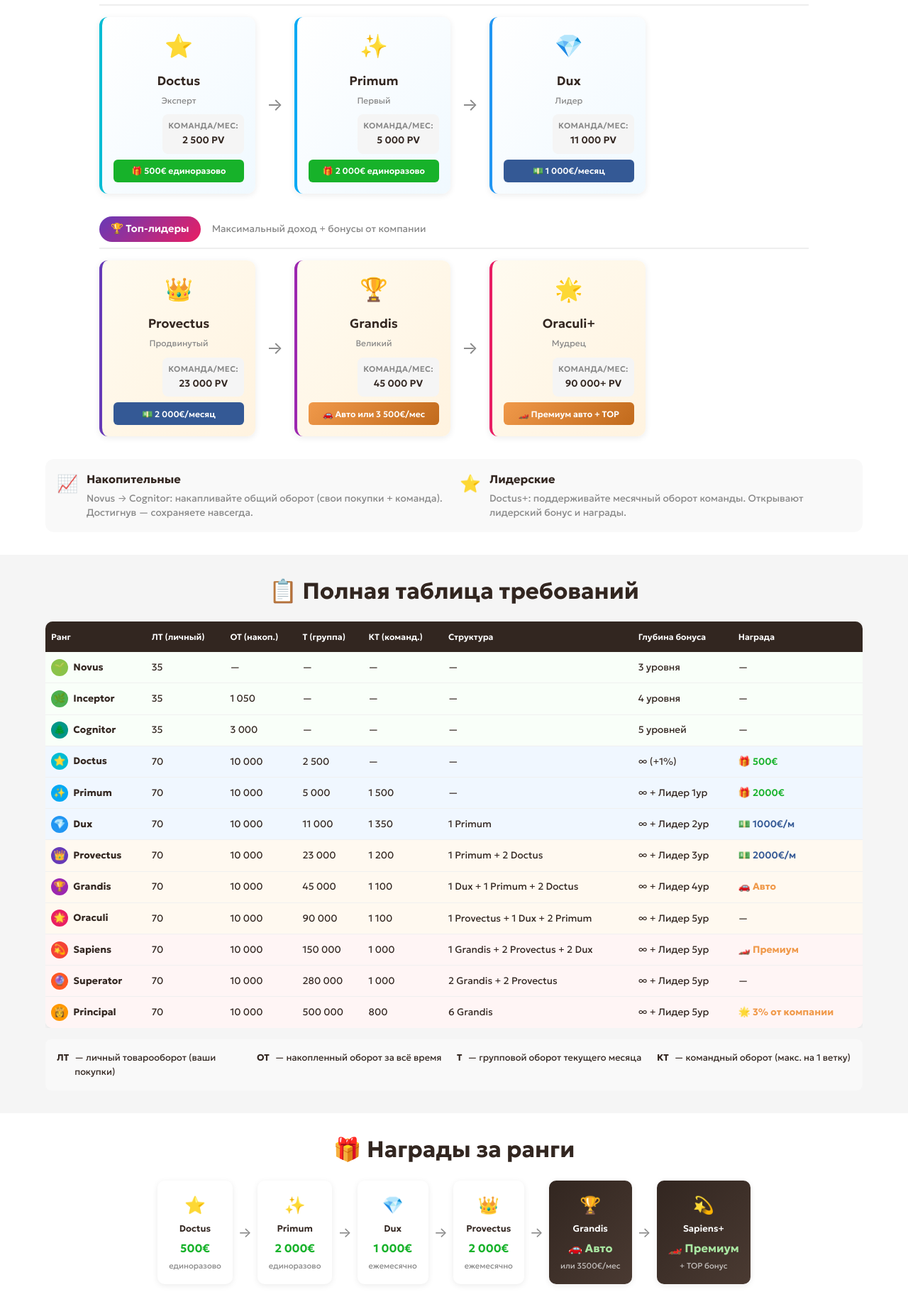
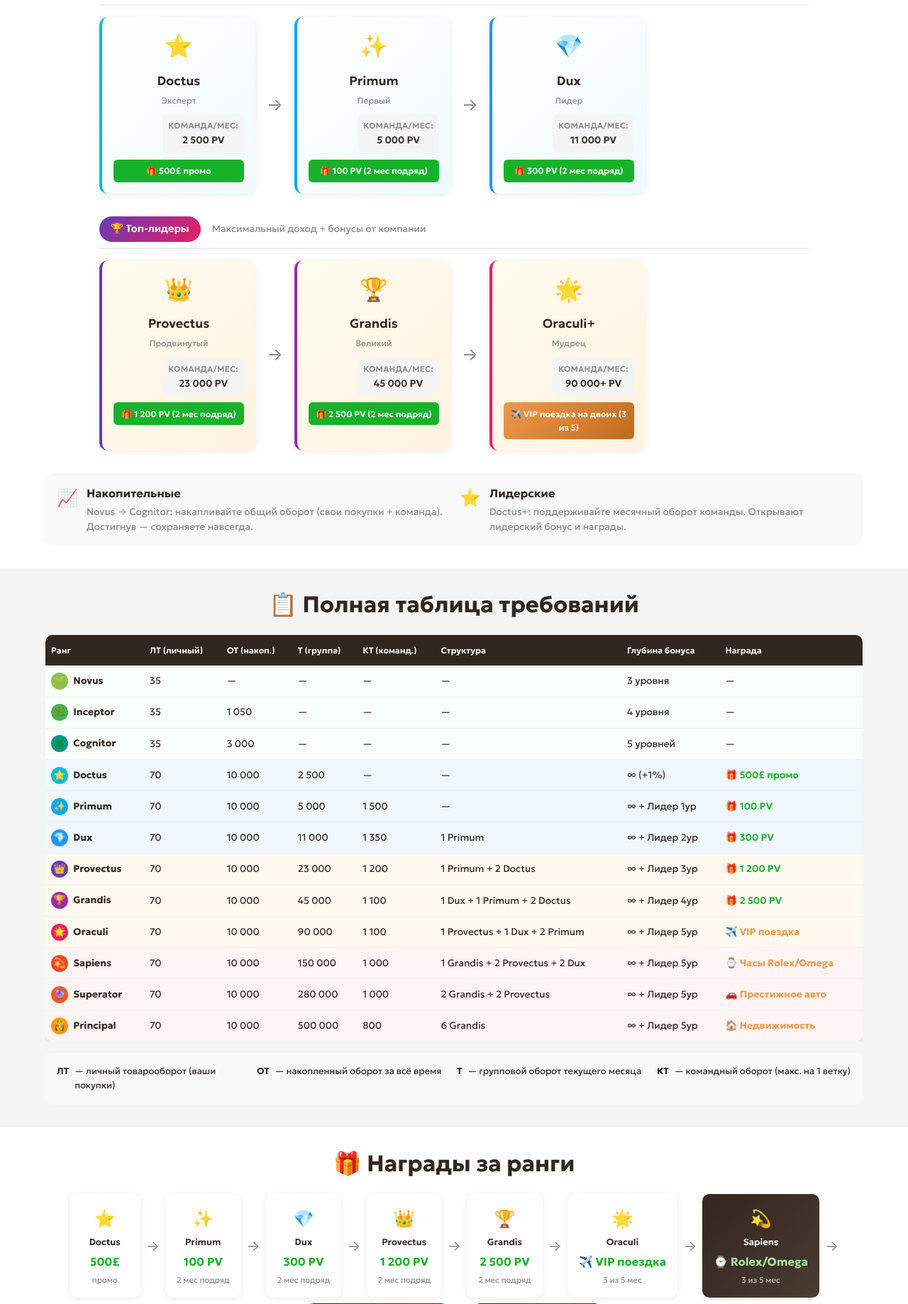
Before and after one commit to andkhalov/quinta_presentation, a Django app: page /calculator/ranks/ in a window 1280 px wide. Shown: the part 648-2486 px from the top of the page at 71% size. Run offline with Django 5.2, Linux system fonts and the light colour scheme.

Commit message:
feat: прочитай маркетинг, дневник и общее инфо по проект

```diff
--- a/quinta_app/calculator/templates/calculator/bonuses.html
+++ b/quinta_app/calculator/templates/calculator/bonuses.html
@@ -334,7 +334,7 @@
         <div class="rewards-grid-compact">
             <div class="reward-card-mini promo">
                 <div class="reward-rank">⭐ Doctus</div>
-                <div class="reward-val">500€</div>
+                <div class="reward-val">500£</div>
                 <div class="reward-note">PROMO!</div>
             </div>
             <div class="reward-card-mini">
--- a/quinta_app/calculator/templates/calculator/ranks.html
+++ b/quinta_app/calculator/templates/calculator/ranks.html
@@ -77,7 +77,7 @@
                             <span class="req-label">Команда/мес:</span>
                             <span class="req-value">2 500 PV</span>
                         </div>
-                        <div class="rank-bonus">🎁 500€ единоразово</div>
+                        <div class="rank-bonus">🎁 500£ промо</div>
                     </div>
                     <div class="rank-arrow">→</div>
                     <div class="rank-card featured" style="--rank-clr: #03A9F4;">
@@ -90,7 +90,7 @@
                             <span class="req-label">Команда/мес:</span>
                             <span class="req-value">5 000 PV</span>
                         </div>
-                        <div class="rank-bonus">🎁 2 000€ единоразово</div>
+                        <div class="rank-bonus">🎁 100 PV (2 мес подряд)</div>
                     </div>
                     <div class="rank-arrow">→</div>
                     <div class="rank-card featured" style="--rank-clr: #2196F3;">
@@ -103,7 +103,7 @@
                             <span class="req-label">Команда/мес:</span>
                             <span class="req-value">11 000 PV</span>
                         </div>
-                        <div class="rank-bonus monthly">💵 1 000€/месяц</div>
+                        <div class="rank-bonus">🎁 300 PV (2 мес подряд)</div>
                     </div>
                 </div>
             </div>
@@ -125,7 +125,7 @@
                             <span class="req-label">Команда/мес:</span>
                             <span class="req-value">23 000 PV</span>
                         </div>
-                        <div class="rank-bonus monthly">💵 2 000€/месяц</div>
+                        <div class="rank-bonus">🎁 1 200 PV (2 мес подряд)</div>
                     </div>
                     <div class="rank-arrow">→</div>
                     <div class="rank-card premium" style="--rank-clr: #9C27B0;">
@@ -138,7 +138,7 @@
                             <span class="req-label">Команда/мес:</span>
                             <span class="req-value">45 000 PV</span>
                         </div>
-                        <div class="rank-bonus premium">🚗 Авто или 3 500€/мес</div>
+                        <div class="rank-bonus">🎁 2 500 PV (2 мес подряд)</div>
                     </div>
                     <div class="rank-arrow">→</div>
                     <div class="rank-card premium" style="--rank-clr: #E91E63;">
@@ -151,7 +151,7 @@
                             <span class="req-label">Команда/мес:</span>
                             <span class="req-value">90 000+ PV</span>
                         </div>
-                        <div class="rank-bonus premium">🏎️ Премиум авто + TOP</div>
+                        <div class="rank-bonus premium">✈️ VIP поездка на двоих (3 из 5)</div>
                     </div>
                 </div>
             </div>
@@ -235,7 +235,7 @@
                         <td>—</td>
                         <td>—</td>
                         <td>∞ (+1%)</td>
-                        <td class="reward">🎁 500€</td>
+                        <td class="reward">🎁 500£ промо</td>
                     </tr>
                     <tr class="rank-mid">
                         <td><span class="rank-badge-sm" style="--clr: #03A9F4;">✨</span> <strong>Primum</strong></td>
@@ -245,7 +245,7 @@
                         <td>1 500</td>
                         <td>—</td>
                         <td>∞ + Лидер 1ур</td>
-                        <td class="reward">🎁 2000€</td>
+                        <td class="reward">🎁 100 PV</td>
                     </tr>
                     <tr class="rank-mid">
                         <td><span class="rank-badge-sm" style="--clr: #2196F3;">💎</span> <strong>Dux</strong></td>
@@ -255,7 +255,7 @@
                         <td>1 350</td>
                         <td>1 Primum</td>
                         <td>∞ + Лидер 2ур</td>
-                        <td class="reward monthly">💵 1000€/м</td>
+                        <td class="reward">🎁 300 PV</td>
                     </tr>
                     <tr class="rank-top">
                         <td><span class="rank-badge-sm" style="--clr: #673AB7;">👑</span> <strong>Provectus</strong></td>
@@ -265,7 +265,7 @@
                         <td>1 200</td>
                         <td>1 Primum + 2 Doctus</td>
                         <td>∞ + Лидер 3ур</td>
-                        <td class="reward monthly">💵 2000€/м</td>
+                        <td class="reward">🎁 1 200 PV</td>
                     </tr>
                     <tr class="rank-top">
                         <td><span class="rank-badge-sm" style="--clr: #9C27B0;">🏆</span> <strong>Grandis</strong></td>
@@ -275,7 +275,7 @@
                         <td>1 100</td>
                         <td>1 Dux + 1 Primum + 2 Doctus</td>
                         <td>∞ + Лидер 4ур</td>
-                        <td class="reward premium">🚗 Авто</td>
+                        <td class="reward">🎁 2 500 PV</td>
                     </tr>
                     <tr class="rank-top">
                         <td><span class="rank-badge-sm" style="--clr: #E91E63;">🌟</span> <strong>Oraculi</strong></td>
@@ -285,7 +285,7 @@
                         <td>1 100</td>
                         <td>1 Provectus + 1 Dux + 2 Primum</td>
                         <td>∞ + Лидер 5ур</td>
-                        <td>—</td>
+                        <td class="reward premium">✈️ VIP поездка</td>
                     </tr>
                     <tr class="rank-elite">
                         <td><span class="rank-badge-sm" style="--clr: #F44336;">💫</span> <strong>Sapiens</strong></td>
@@ -295,7 +295,7 @@
                         <td>1 000</td>
                         <td>1 Grandis + 2 Provectus + 2 Dux</td>
                         <td>∞ + Лидер 5ур</td>
-                        <td class="reward premium">🏎️ Премиум</td>
+                        <td class="reward premium">⌚ Часы Rolex/Omega</td>
                     </tr>
                     <tr class="rank-elite">
                         <td><span class="rank-badge-sm" style="--clr: #FF5722;">🔮</span> <strong>Superator</strong></td>
@@ -305,7 +305,7 @@
                         <td>1 000</td>
                         <td>2 Grandis + 2 Provectus</td>
                         <td>∞ + Лидер 5ур</td>
-                        <td>—</td>
+                        <td class="reward premium">🚗 Престижное авто</td>
                     </tr>
                     <tr class="rank-elite">
                         <td><span class="rank-badge-sm" style="--clr: #FF9800;">👸</span> <strong>Principal</strong></td>
@@ -315,7 +315,7 @@
                         <td>800</td>
                         <td>6 Grandis</td>
                         <td>∞ + Лидер 5ур</td>
-                        <td class="reward premium">🌟 3% от компании</td>
+                        <td class="reward premium">🏠 Недвижимость</td>
                     </tr>
                 </tbody>
             </table>
@@ -340,43 +340,64 @@
             <div class="reward-step">
                 <div class="reward-icon">⭐</div>
                 <div class="reward-name">Doctus</div>
-                <div class="reward-value">500€</div>
-                <div class="reward-type">единоразово</div>
+                <div class="reward-value">500£</div>
+                <div class="reward-type">промо</div>
             </div>
             <div class="reward-connector">→</div>
             <div class="reward-step">
                 <div class="reward-icon">✨</div>
                 <div class="reward-name">Primum</div>
-                <div class="reward-value">2 000€</div>
-                <div class="reward-type">единоразово</div>
+                <div class="reward-value">100 PV</div>
+                <div class="reward-type">2 мес подряд</div>
             </div>
             <div class="reward-connector">→</div>
             <div class="reward-step">
                 <div class="reward-icon">💎</div>
                 <div class="reward-name">Dux</div>
-                <div class="reward-value">1 000€</div>
-                <div class="reward-type">ежемесячно</div>
+                <div class="reward-value">300 PV</div>
+                <div class="reward-type">2 мес подряд</div>
             </div>
             <div class="reward-connector">→</div>
             <div class="reward-step">
                 <div class="reward-icon">👑</div>
                 <div class="reward-name">Provectus</div>
-                <div class="reward-value">2 000€</div>
-                <div class="reward-type">ежемесячно</div>
+                <div class="reward-value">1 200 PV</div>
+                <div class="reward-type">2 мес подряд</div>
             </div>
             <div class="reward-connector">→</div>
-            <div class="reward-step premium">
+            <div class="reward-step">
                 <div class="reward-icon">🏆</div>
                 <div class="reward-name">Grandis</div>
-                <div class="reward-value">🚗 Авто</div>
-                <div class="reward-type">или 3500€/мес</div>
+                <div class="reward-value">2 500 PV</div>
+                <div class="reward-type">2 мес подряд</div>
+            </div>
+            <div class="reward-connector">→</div>
+            <div class="reward-step">
+                <div class="reward-icon">🌟</div>
+                <div class="reward-name">Oraculi</div>
+                <div class="reward-value">✈️ VIP поездка</div>
+                <div class="reward-type">3 из 5 мес</div>
             </div>
             <div class="reward-connector">→</div>
             <div class="reward-step premium">
                 <div class="reward-icon">💫</div>
-                <div class="reward-name">Sapiens+</div>
-                <div class="reward-value">🏎️ Премиум</div>
-                <div class="reward-type">+ TOP бонус</div>
+                <div class="reward-name">Sapiens</div>
+                <div class="reward-value">⌚ Rolex/Omega</div>
+                <div class="reward-type">3 из 5 мес</div>
+            </div>
+            <div class="reward-connector">→</div>
+            <div class="reward-step premium">
+                <div class="reward-icon">🔮</div>
+                <div class="reward-name">Superator</div>
+                <div class="reward-value">🚗 Престижное авто</div>
+                <div class="reward-type">6 из 9 мес</div>
+            </div>
+            <div class="reward-connector">→</div>
+            <div class="reward-step premium">
+                <div class="reward-icon">👸</div>
+                <div class="reward-name">Principal</div>
+                <div class="reward-value">🏠 Недвижимость</div>
+                <div class="reward-type">6 из 9 мес</div>
             </div>
         </div>
     </div>
```
Also changed, not shown: quinta_app/calculator/static/calculator/js/calculator.js (+9 -9 lines), quinta_app/calculator/templates/calculator/reference.html (+28 -13 lines), quinta_app/create_docx.py (+9 -7 lines).
